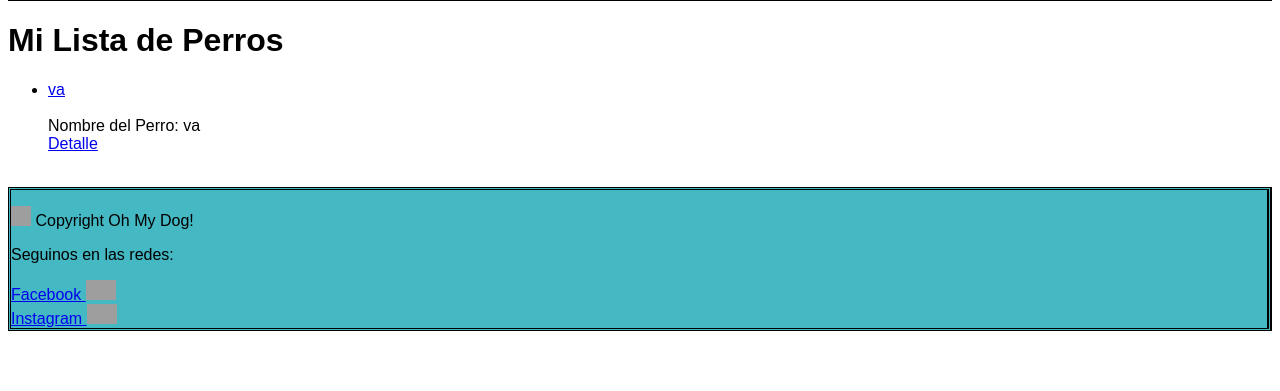
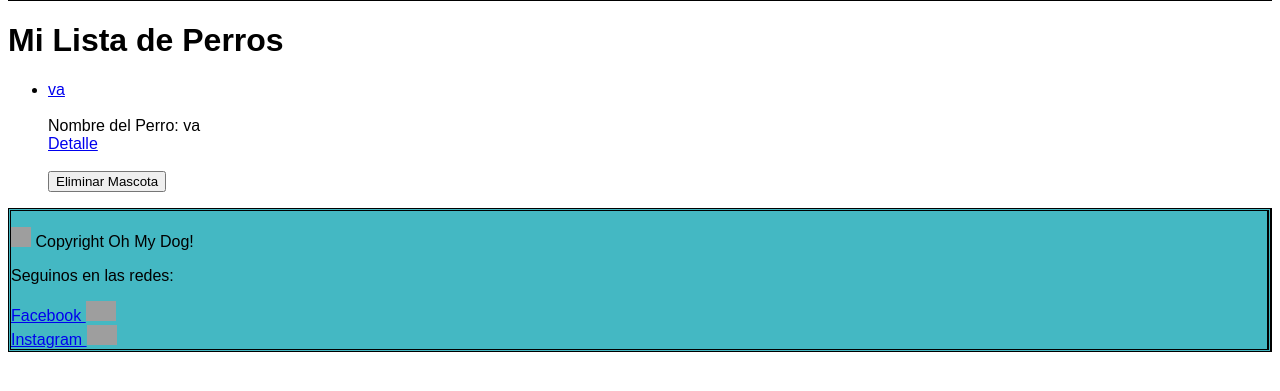
Before and after one commit to dome0luis0valentin/OhMyDog, a Django app: page /ver_mis_mascotas/ in a window 1280 px wide. Shown: the part 109-500 px from the top of the page. Run offline with Django 4.2, Linux system fonts and the light colour scheme; a user stored in the database is signed in; data comes from the database, SQL or seed files in the repository; both versions use the stored data as it was after the commit; grey boxes are pictures that could not be loaded.

Commit message:
se agrego el boton eliminar mascota

```diff
--- a/main/templates/mis_mascotas/lista_mascotas.html
+++ b/main/templates/mis_mascotas/lista_mascotas.html
@@ -15,6 +15,11 @@
         <a href="{{ perro.get_absolute_url }}">Detalle</a>
         <br>
         <br>
+        <form method="post" action="{% url 'eliminar_mascota' perro.id %}">
+          {% csrf_token %}
+          <input type="hidden" name="mascota_id" value="{{ perro.id }}">
+          <button type="submit">Eliminar Mascota</button>
+      </form>
       </li>
       {% endfor %}
 
--- a/main/urls.py
+++ b/main/urls.py
@@ -25,6 +25,7 @@ urlpatterns = [
     path('mascotas/<int:pk>', views.MascotaDetailView.as_view(), name='detalle de mascota'),
     path('detalle_mascota_view/<int:id>',views.detalle_mascota, name="detalle_mascota_view"),
     path('ver_mis_mascotas/', views.MascotaListView.as_view(), name='Ver mis Mascotas'),
+    path('eliminar_mascota/<int:mascota_id>/', views.eliminar_mascota, name='eliminar_mascota'),
     path('ver_mis_mascotas/<int:pk>', views.MascotaDetailView.as_view(), name='detalle de mis mascota'),
 
     path('adopcion/<int:pk>', views.AdopcionDetailView.as_view(), name='detalle de mascota'),
--- a/main/views.py
+++ b/main/views.py
@@ -181,8 +181,6 @@ def lista_mascota(request):
     return render(request, "lista_mascota.html", {"cantidad": num_mascotas, "lista":lista})
 
 
-
-
 #Mostar detalle de mascota
 def detalle_mascota(request, pk=None):
 
@@ -226,6 +224,11 @@ class MascotaListView(LoginRequiredMixin, generic.ListView):
     queryset = get_queryset
     template_name = 'mis_mascotas/lista_mascotas.html'  # Specify your own template name/location
     paginate_by = 5
+
+def eliminar_mascota(request, mascota_id):
+    mascota = get_object_or_404(Mascota, id=mascota_id)
+    mascota.delete()
+    return redirect('Ver mis Mascotas')
 
 class MisAdopcionesListView(generic.ListView):
 
--- a/templates/lista_mascota.html
+++ b/templates/lista_mascota.html
@@ -13,7 +13,6 @@
         <span class="descripcion-mascota">
             {{item}}
         </span>
-        <br>
     </p>
     {% endfor %}
 
```
Also changed, not shown: db.sqlite3.
